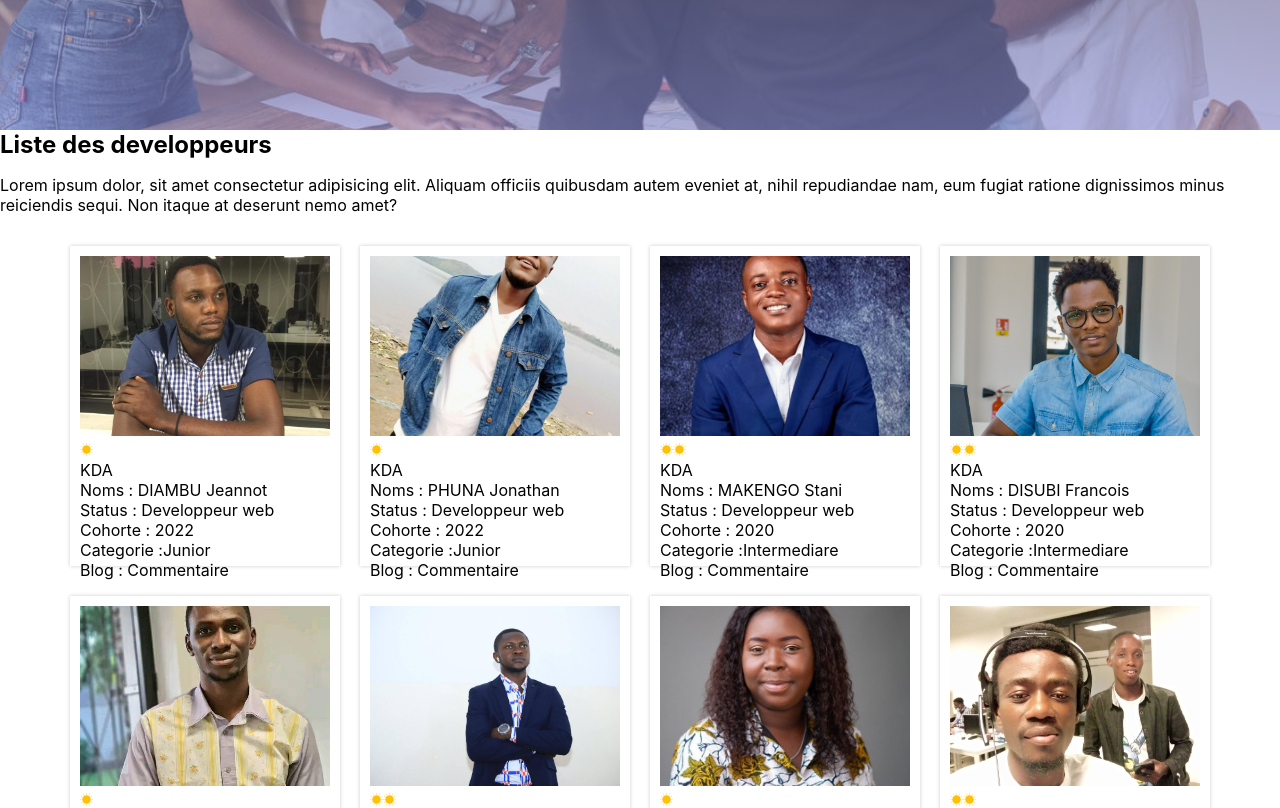
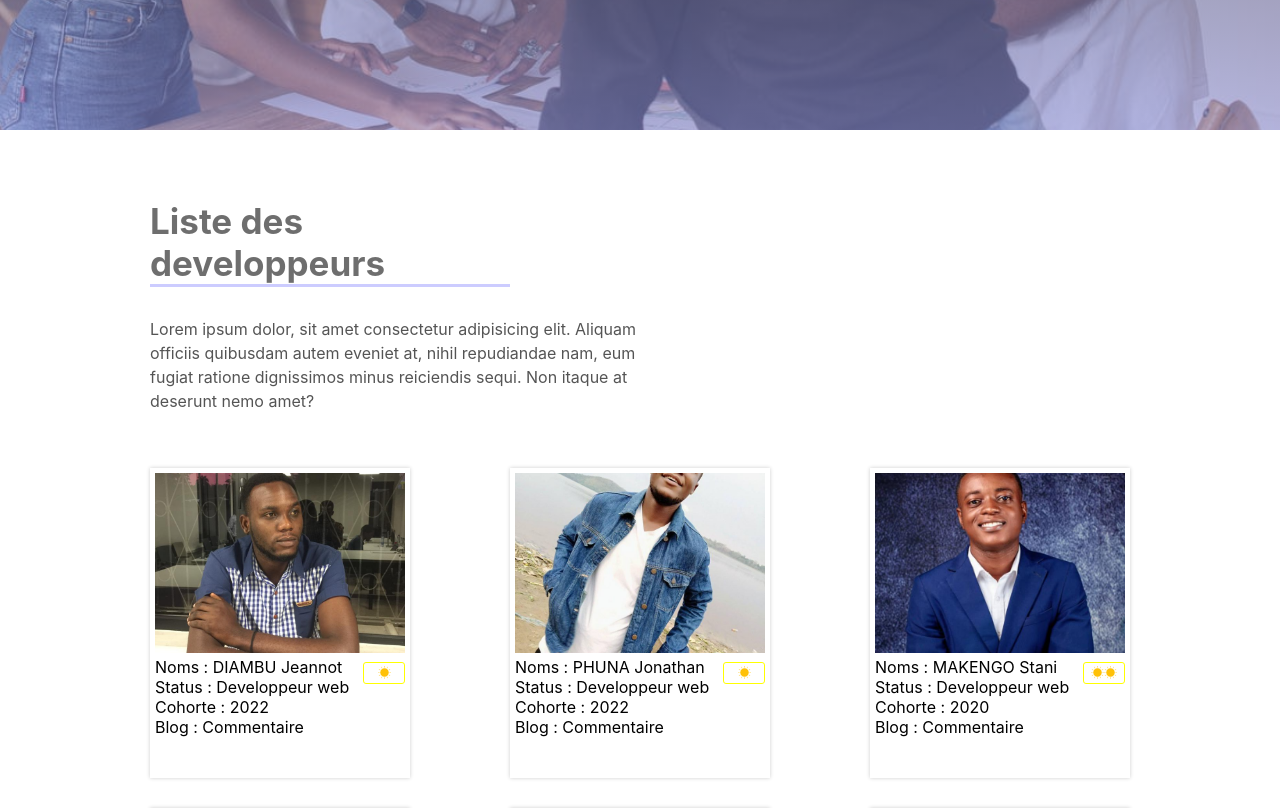
Before and after one commit to jeannotds/carnet-dev, a React (Create React App) app: page /list in a window 1280 px wide. Shown: the part 500-1308 px from the top of the page. Built offline with nearby package versions, Linux system fonts and the light colour scheme.

Commit message:
Ajout du fichier Scale.css avec son style

```diff
--- a/src/composants/List.js
+++ b/src/composants/List.js
@@ -9,7 +9,7 @@ import Profil from './Profil'
 const ListeApprenant = () =>{
 
     return (
-            <div>
+            <div className='list-dev'>
                 <h2>Liste des developpeurs</h2>
                 <p>{contact_top_header.msgSite}</p>
 
@@ -23,15 +23,17 @@ const ListeApprenant = () =>{
                                         statut={statut} commentaire={commentaire} academie={academie}
                                     />
 
-                                <div>{academie}</div>
-                                <div>Noms : {nom} {prenom}</div>
-                                <div>Status : {statut} </div>
+                                {/* <div>{academie}</div>  */}
+                                <div className='list-ident'>
+                                    <div>Noms : {nom} {prenom}</div>
+                                    <div>Status : {statut} </div>
 
-                                <div>Cohorte : {cohorte}</div>
-                                <div className='categorie'>
-                                    Categorie : <NiveauLearner niveau={niveau}/>
+                                    <div>Cohorte : {cohorte}</div>
+                                    {/* <div className='categorie'>
+                                        Categorie : <NiveauLearner niveau={niveau}/>
+                                    </div> */}
+                                    <div>Blog : {commentaire}</div>
                                 </div>
-                                <div>Blog : {commentaire}</div>
 
                             </div>
                         ))}
--- a/src/composants/Scales.js
+++ b/src/composants/Scales.js
@@ -1,5 +1,6 @@
 import Sun from '../img/sun.svg'
 import water from '../img/water.svg'
+import '../styles/Scale.css'
 
 const Scale = ({type, niveau}) =>{
 
@@ -18,9 +19,9 @@ const Scale = ({type, niveau}) =>{
 
     return(
 
-        <div onClick={ShowLevel}>
+        <div onClick={ShowLevel} className="list-niveau">
             {rang.map((rangeElem)=>(
-                niveau >= rangeElem ? <span key={rangeElem.toString()}>{myNiveau}</span> : null
+                niveau >= rangeElem ? <span className='scale' key={rangeElem.toString()}>{myNiveau}</span> : null
             ))}
         </div>
 
--- a/src/styles/List.css
+++ b/src/styles/List.css
@@ -2,15 +2,37 @@
 
 .learners{
     box-shadow:  0px 0px 4px rgba(0, 0, 0, 0.2);
-    margin: 15px 10px;
+    margin: 15px 0px;
     width: 250px;
     height: 300px;
-    padding: 10px;
+    padding: 5px;
+    position: relative;
 }
 
 .blog-learners{
     display: flex;
     flex-wrap: wrap;
-    justify-content: center;
+    justify-content: space-between;
     align-items: center;
+
 }
+
+.list-dev{
+    padding: 0 150px;
+
+}
+
+.list-dev h2{
+    font-size:  35px;
+    margin: 70px 0 30px;
+    color: rgba(0, 0, 0, 0.57);
+    border-bottom: 3px solid rgba(0, 0, 255, 0.2);
+    width: 360px;
+}
+
+.list-dev p{
+    width: 500px;
+    margin: 0 0 40px 0;
+    line-height: 1.5;
+    color: rgba(0, 0, 0, 0.67);
+}
--- /dev/null
+++ b/src/styles/Scale.css
@@ -0,0 +1,21 @@
+
+
+.list-niveau{
+    margin: 5px 0;
+    border: 1px solid yellow;
+    width: 40px;
+    display: flex;
+    justify-content: center;
+    position: absolute;
+    top: 100;
+    right: 5px;
+    border-radius: 3px;
+}
+
+
+.list-niveau:hover{
+    margin: 5px 0;
+    border: 1px solid rgb(255, 94, 0);
+    background-color: rgb(255, 94, 0);
+    transition: 0.8s ease;
+}
```
